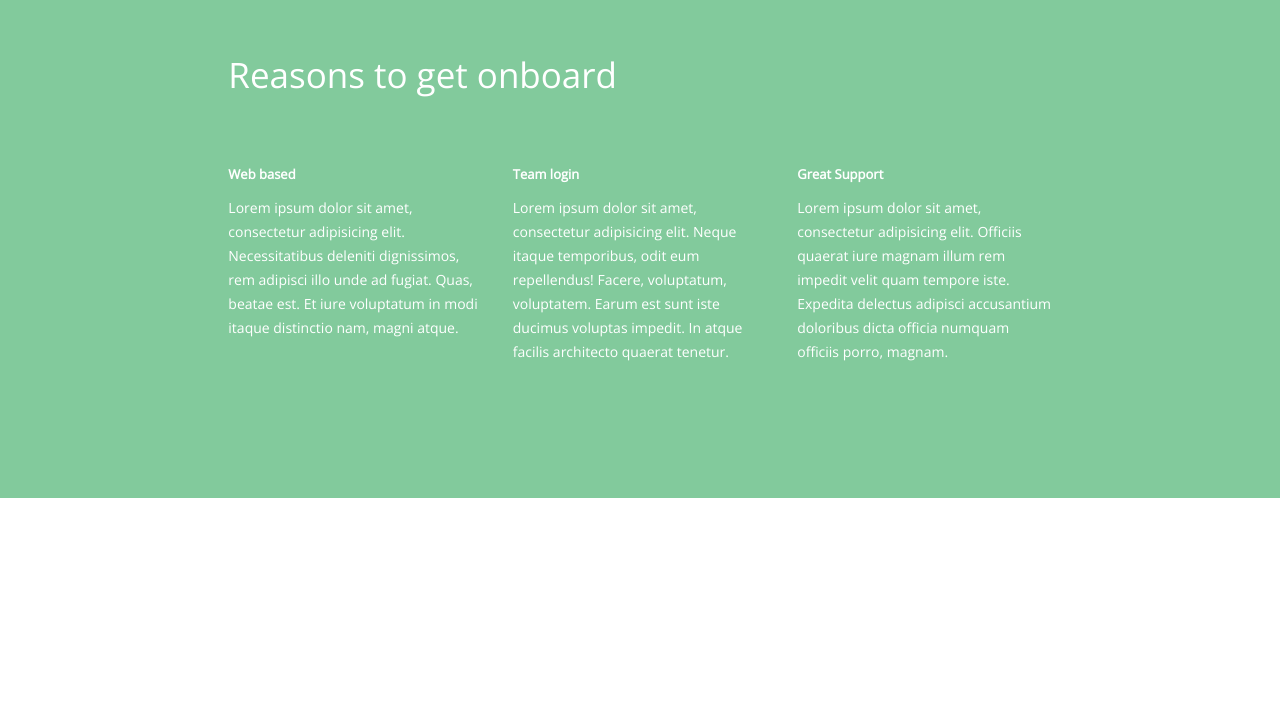
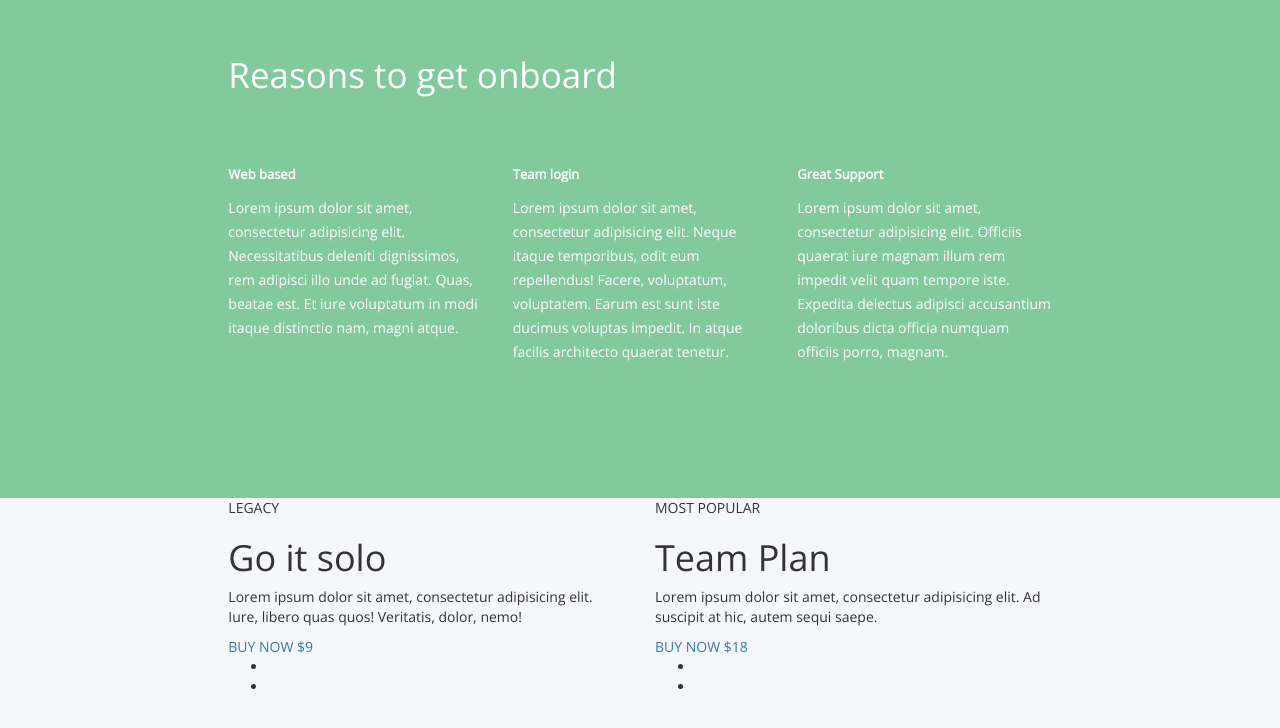
Before and after one commit to Paganini1987/work2, a website: page app/index.html in a window 1280 px wide. Shown: the part 3910-4638 px from the top of the page. Before the commit the page ends 4408 px from the top, so only its background shows below. Drawn offline with nearby package versions, Linux system fonts and the light colour scheme.

Commit message:
Начал верстать белый блок

```diff
--- a/app/css/main.css
+++ b/app/css/main.css
@@ -267,3 +267,8 @@ body {
 	color: white;
 	margin-top: 10px;
 }
+.white_block {
+	height:630px;
+	background-color: #f6f7fa;
+	font-family: 'Open Sans';
+}
--- a/app/index.html
+++ b/app/index.html
@@ -197,6 +197,36 @@
 		</div>
 	</div>
 </main>
+<main class="white_block">
+	<div class="container-fluid">
+		<div class="row">
+			<div class="col-lg-8 col-lg-offset-2">
+				<div class="row">
+					<div class="col-xs-6">
+						<div class="white_block-status">LEGACY</div>
+						<h1>Go it solo</h1>
+						<p>Lorem ipsum dolor sit amet, consectetur adipisicing elit. Iure, libero quas quos! Veritatis, dolor, nemo!</p>
+						<a href="">BUY NOW $9</a>
+						<ul class="white_block-os_icons">
+							<li></li>
+							<li></li>
+						</ul>
+					</div>
+					<div class="col-xs-6">
+						<div class="white_block-status pop">MOST POPULAR</div>
+						<h1>Team Plan</h1>
+						<p>Lorem ipsum dolor sit amet, consectetur adipisicing elit. Ad suscipit at hic, autem sequi saepe.</p>
+						<a href="">BUY NOW $18</a>
+						<ul class="white_block-os_icons">
+							<li></li>
+							<li></li>
+						</ul>
+					</div>
+				</div>
+			</div>
+		</div>
+	</div>
+</main>
 <script src='js/main.js'></script>
 <script src="bower/jquery/dist/jquery.js"></script>
 <script src="bower/bootstrap/dist/js/bootstrap.min.js"></script>
```
